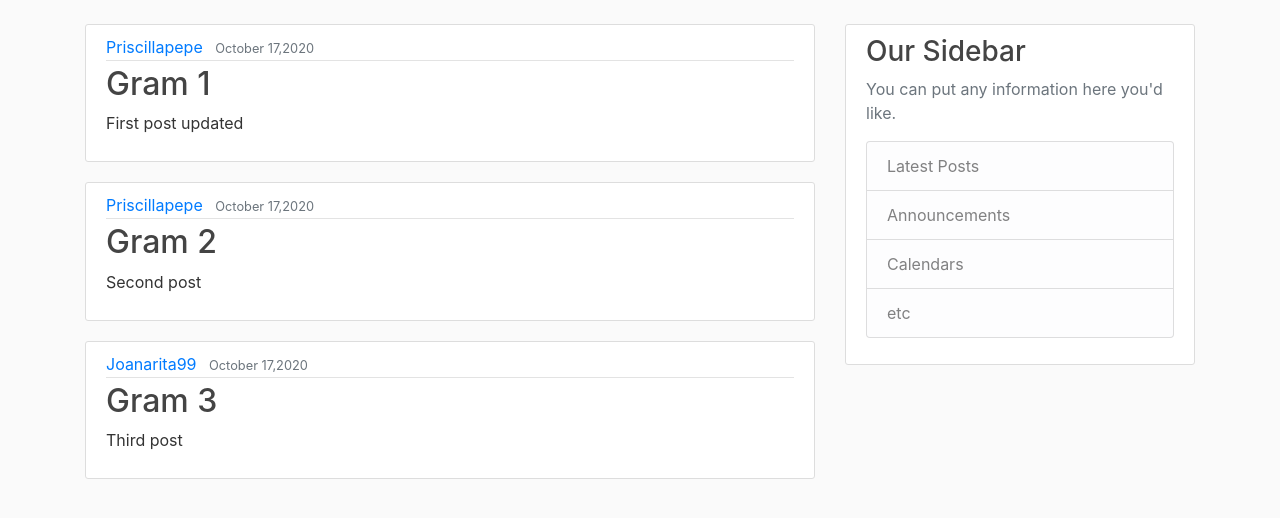
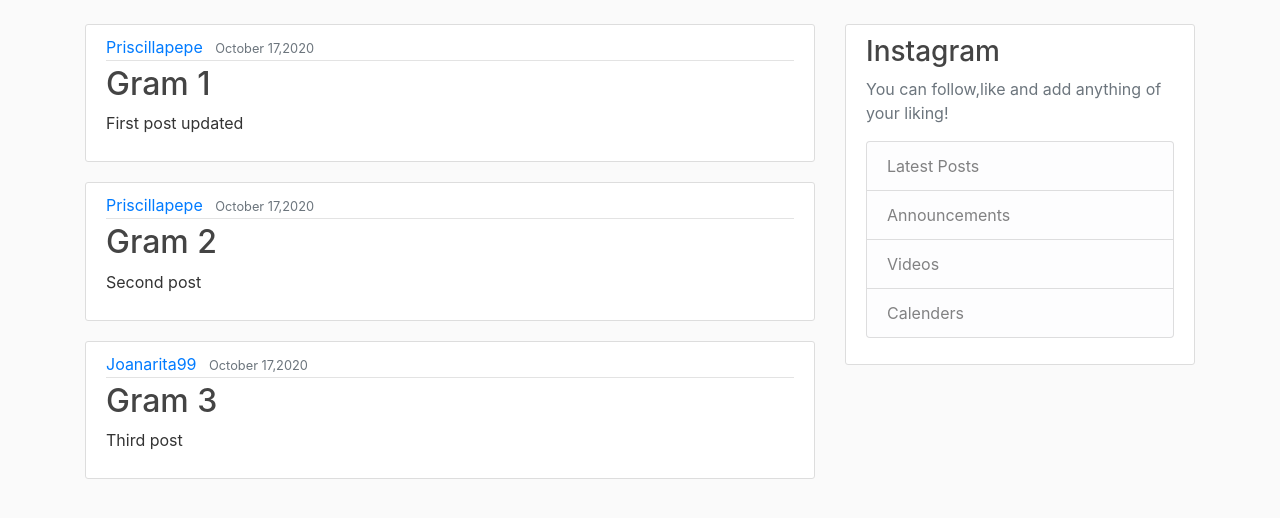
Before and after one commit to priscillapepe/Instagram, a Django app: page / in a window 1280 px wide. Shown: the part 56-574 px from the top of the page. Run offline with Django 3.2, Linux system fonts and the light colour scheme; data comes from the database, SQL or seed files in the repository; some libraries are stand-ins or nearby versions.

Commit message:
updated files

```diff
--- a/gram/templates/gram/base.html
+++ b/gram/templates/gram/base.html
@@ -59,13 +59,13 @@
           </div>
           <div class="col-md-4">
             <div class="content-section">
-              <h3>Our Sidebar</h3>
-              <p class='text-muted'>You can put any information here you'd like.
+              <h3>Instagram</h3>
+              <p class='text-muted'>You can follow,like and add anything of your liking!
                 <ul class="list-group">
                   <li class="list-group-item list-group-item-light">Latest Posts</li>
                   <li class="list-group-item list-group-item-light">Announcements</li>
-                  <li class="list-group-item list-group-item-light">Calendars</li>
-                  <li class="list-group-item list-group-item-light">etc</li>
+                  <li class="list-group-item list-group-item-light">Videos</li>
+                  <li class="list-group-item list-group-item-light">Calenders</li>
                 </ul>
               </p>
             </div>
```
